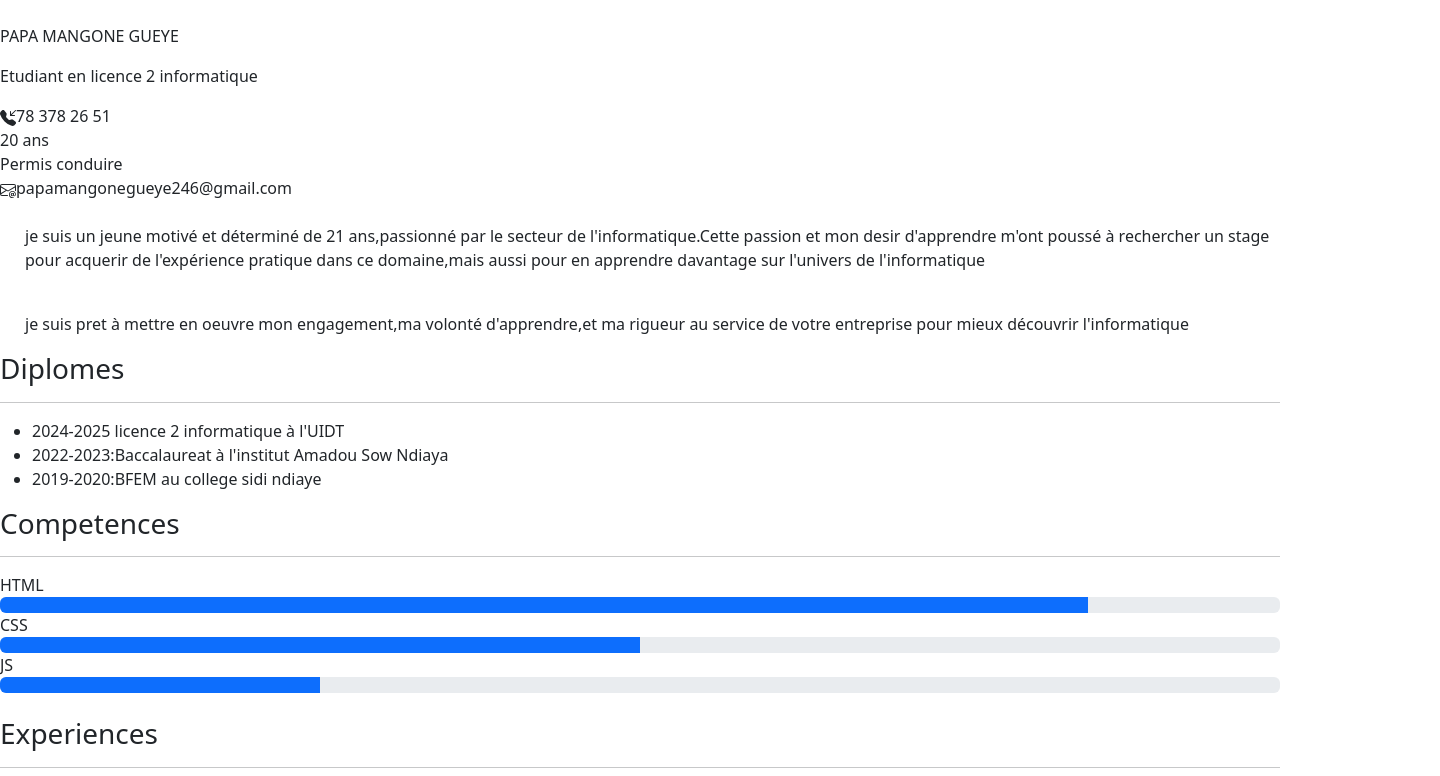
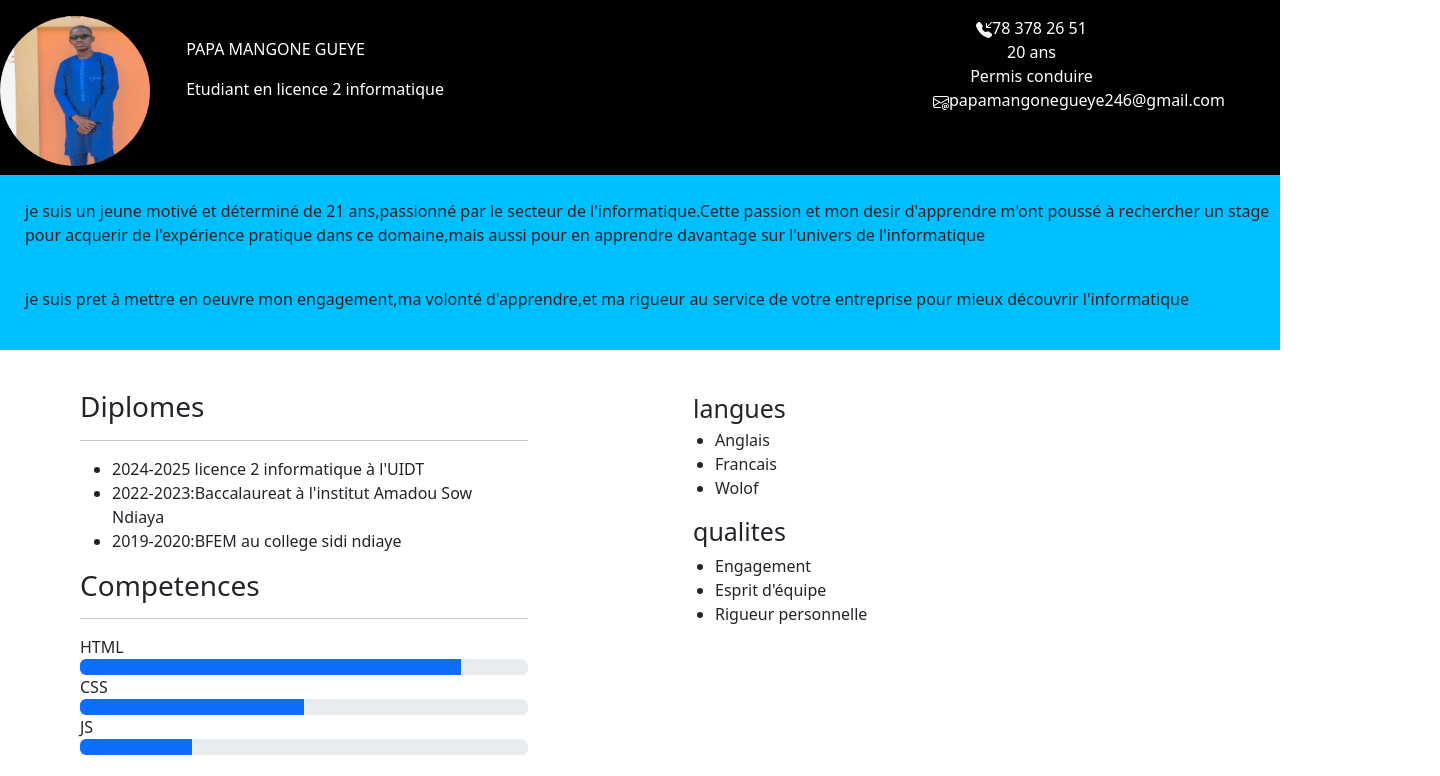
Before and after one commit to papamgueye/CV-Mangone, a plain HTML site: page index.html in a window 1280 px wide. Shown: the top 776 px of the page, 1440 px wide, since content can reach past the window. Drawn offline with nearby package versions, Linux system fonts and the light colour scheme; the site is published under a folder, as on GitHub Pages, so addresses that start at the root find nothing.

Commit message:
Update index.html

```diff
--- a/index.html
+++ b/index.html
@@ -6,12 +6,12 @@
     <title>Curriculum Vitae</title>
     <link href="https://cdn.jsdelivr.net/npm/bootstrap@5.3.8/dist/css/bootstrap.min.css" rel="stylesheet" integrity="sha384-sRIl4kxILFvY47J16cr9ZwB07vP4J8+LH7qKQnuqkuIAvNWLzeN8tE5YBujZqJLB" crossorigin="anonymous">
     <script src="https://cdn.jsdelivr.net/npm/bootstrap@5.3.8/dist/js/bootstrap.bundle.min.js" integrity="sha384-FKyoEForCGlyvwx9Hj09JcYn3nv7wiPVlz7YYwJrWVcXK/BmnVDxM+D2scQbITxI" crossorigin="anonymous"></script>
-    <link rel="stylesheet" href="/style.css">
+    <link rel="stylesheet" href="style.css">
 </head>
 <body>
     <div class="premier">
         <div class="photo">
-            <img src="/photo.jpg" class="rounded-circle" alt="">
+            <img src="photo.jpg" class="rounded-circle" alt="">
         </div>
         <div class="nom">
             <p>PAPA MANGONE GUEYE</p>
@@ -99,4 +99,5 @@
 </div>
 </div>
 </body>
+
 </html>
```
